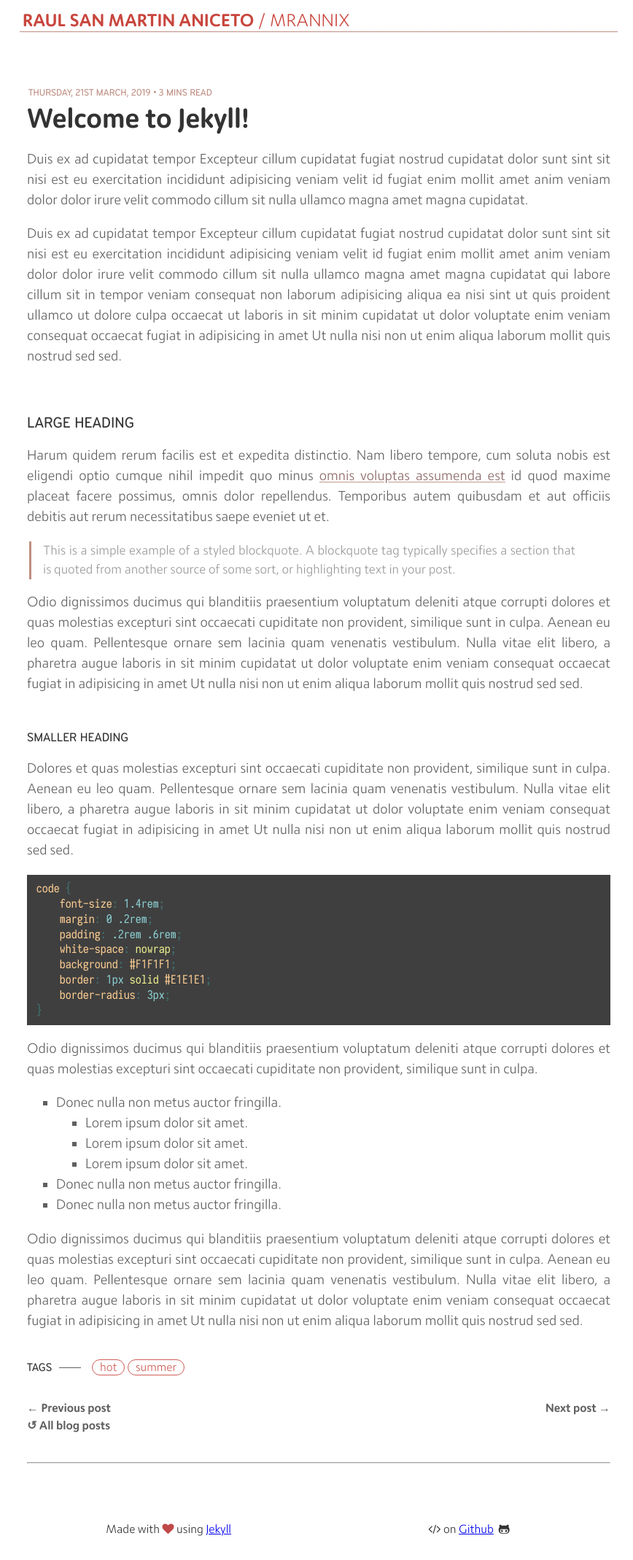
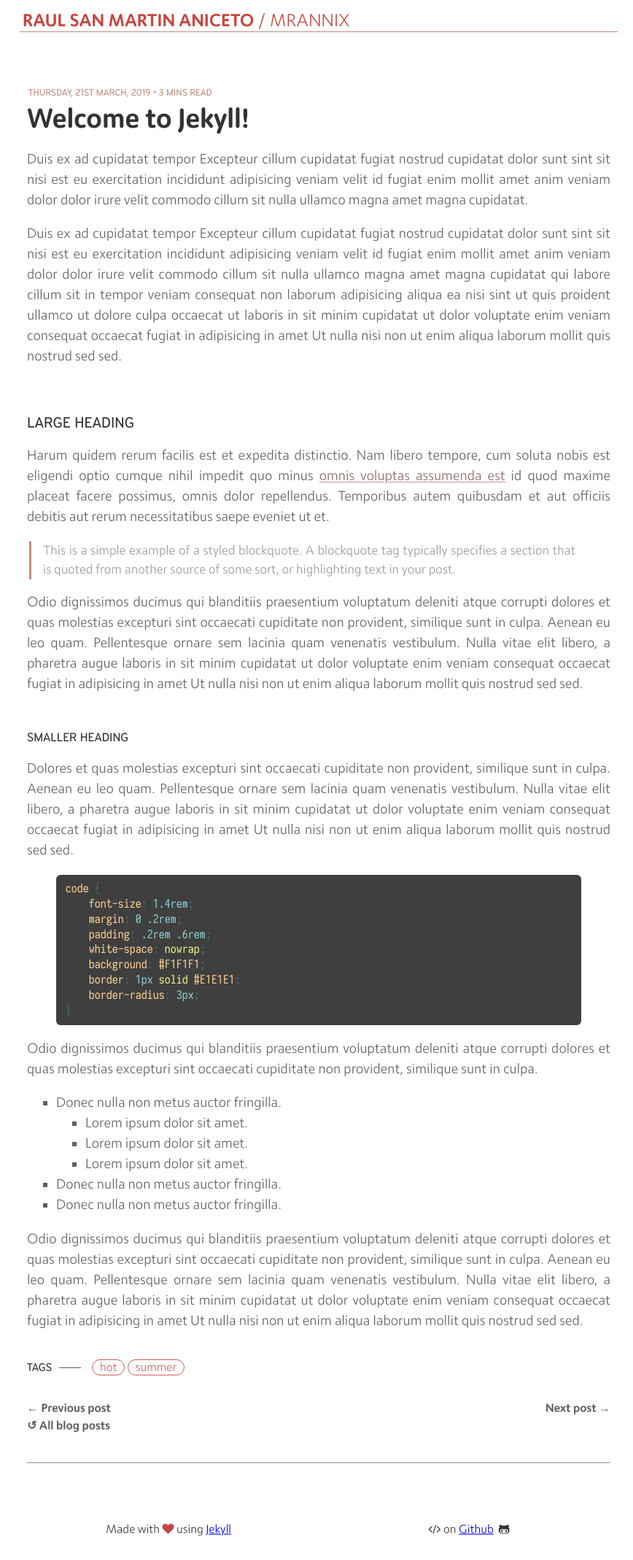
Before and after one commit to MrAnnix/MrAnnix.github.io, a Jekyll site: the page built from _posts/2019-03-21-Post-de-prueba.md, in a window 1280 px wide. Shown: the whole page at 73% size, without its empty margins (203-1071 px from the left). Built offline with Jekyll 4.4.1, drawn with Linux system fonts in a browser that asks for light colours.

Commit message:
Update _syntax-highlighting.scss

```diff
--- a/_sass/_syntax-highlighting.scss
+++ b/_sass/_syntax-highlighting.scss
@@ -3,13 +3,8 @@
  *
  * ------------------------------------------------------------------- */
 
-.highlight  {
-    border-radius: 6px;
-    width: 100%;
-    margin: 0
-}
-
 .highlight code, .highlight pre {
+border-radius: 6px;
 color:#fdce93;
 background-color:#3f3f3f;
 }
```
